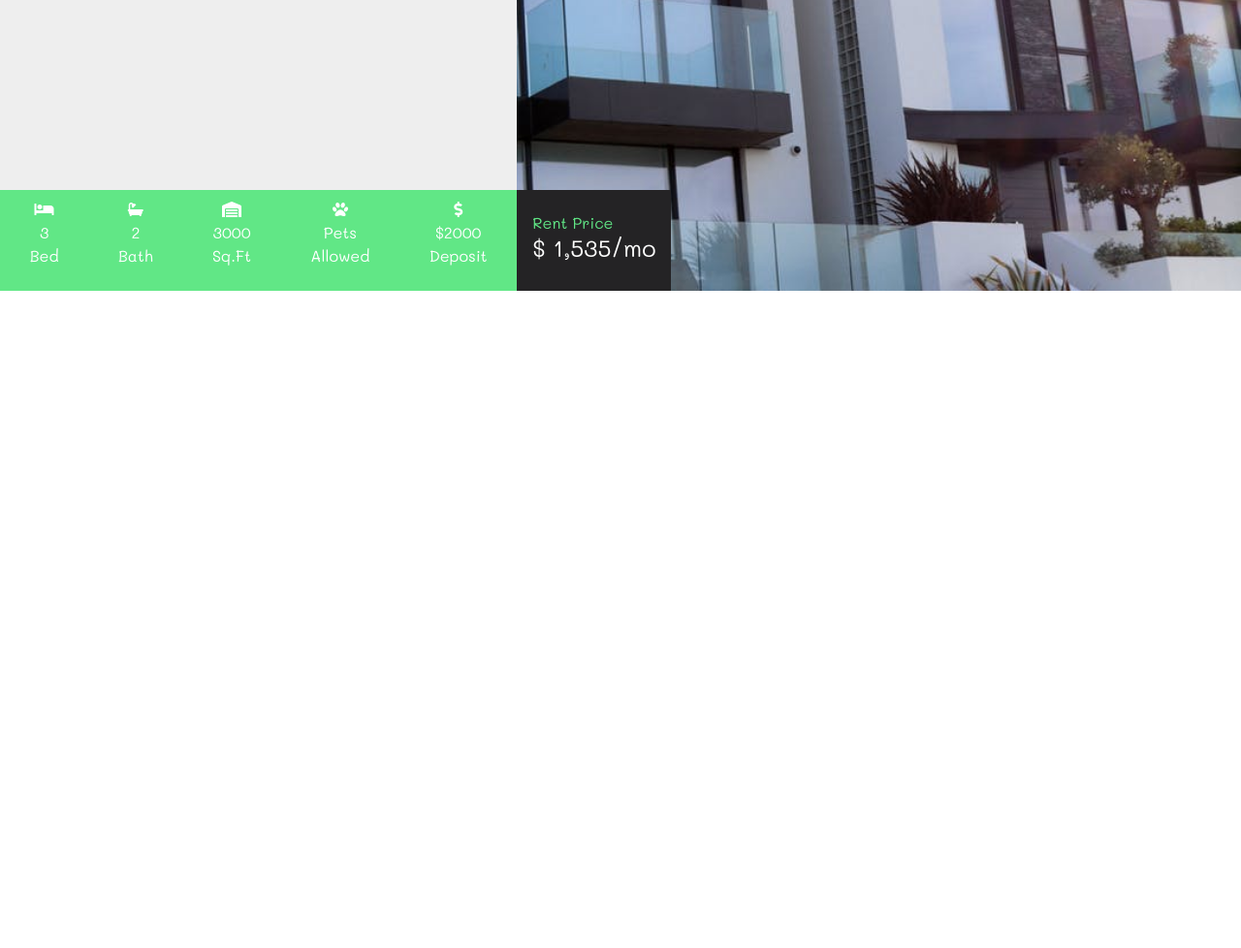
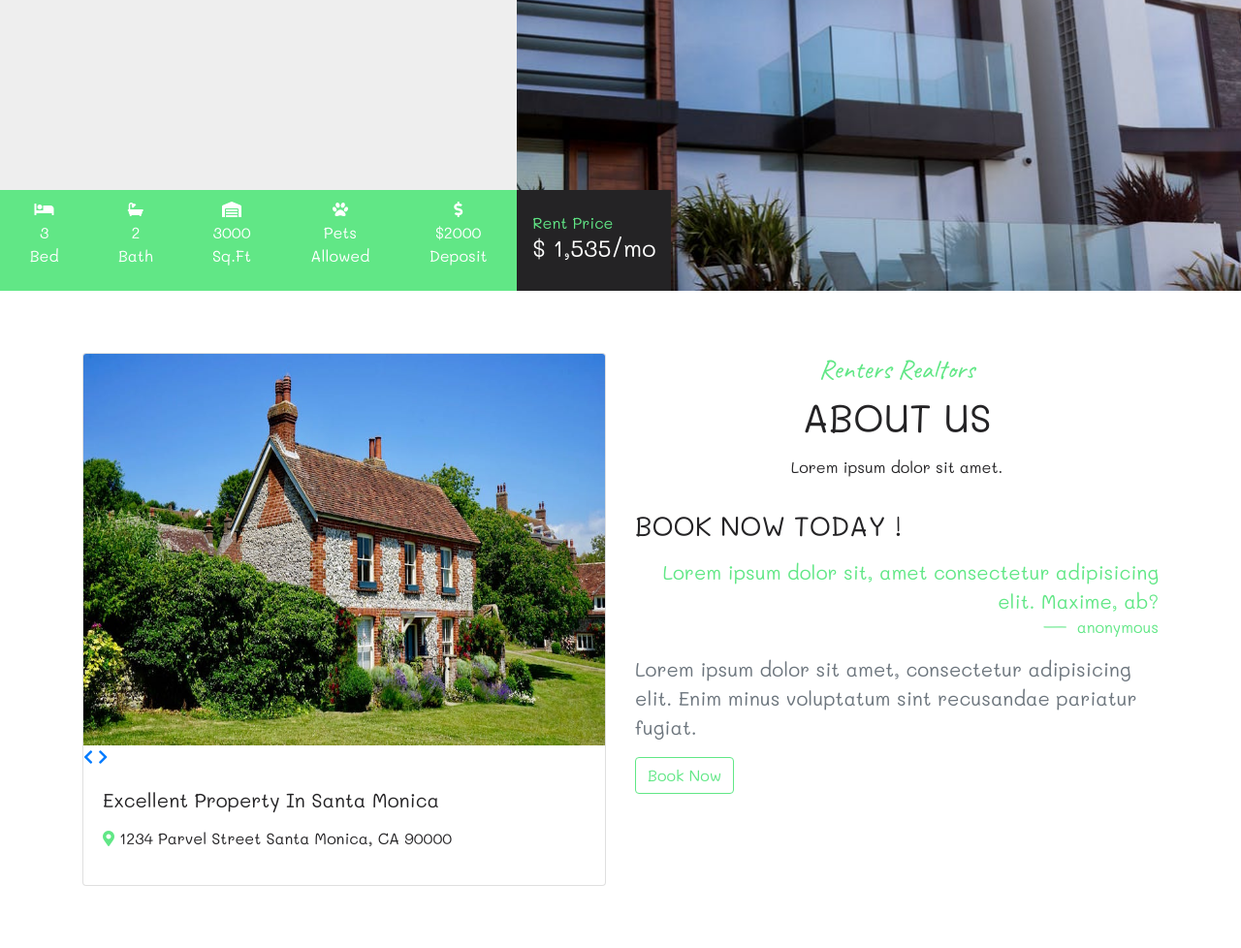
Before and after one commit to jamesnathanan/real-estate-website, a plain HTML site: page index.html in a window 1280 px wide. Shown: the part 500-1478 px from the top of the page at 97% size. Before the commit the page ends 800 px from the top, so only its background shows below. Drawn offline with Linux system fonts and the light colour scheme.

Commit message:
finish about section

```diff
--- a/index.html
+++ b/index.html
@@ -142,6 +142,71 @@
     </header>
     <!-- end of header  -->
 
+    <!-- about section     -->
+    <section class="about py-5" id="about">
+      <div class="container">
+        <div class="row">
+          <!-- about image -->
+          <div class="col-10 col-md-6 mx-auto my-3">
+            <div class="card">
+              <div class="img-container">
+                <img src="./img/featured-1.jpeg" alt="property image" class="card-img-top">
+                <div class="featured-icons">
+                  <a href="#" class="featured-icon-left">
+                    <i class="fas fa-chevron-left"></i>
+                  </a>
+                  <a href="#" class="featured-icon-right">
+                    <i class="fas fa-chevron-right"></i>
+                  </a>
+                </div>
+              </div>
+              <!-- card body -->
+              <div class="card-body">
+                <div class="card-title text-capitalize">
+                  <h5 class="mb-3">excellent property in santa monica</h5>
+                  <p>
+                    <span class="text-green">
+                      <i class="fas fa-map-marker-alt"></i>
+                    </span>
+                    1234 Parvel Street santa monica, CA 90000
+                  </p>
+                </div>
+              </div>
+            </div>
+          </div>
+          <!-- about info -->
+          <div class="col-10 col-md-6 mx-auto my-3">
+            <!-- section title -->
+             <div class="row">
+               <div class="col text-center mb-3">
+                 <h3 class="text-green text-slant text-capitalize">
+                   renters realtors
+                 </h3>
+                 <h1 class="text-uppercase">about us</h1>
+                 <div class="title-underline my-3 bg-secondary">
+                   <div class="title-underline-center"></div>
+                 </div>
+                 <p class="w-75 mx-auto">
+                   Lorem ipsum dolor sit amet.
+                 </p>
+               </div>
+             </div>
+            <!-- end of section tile -->
+            <!-- about info body -->
+            <h3 class="text-uppercase mb-3">book now today !</h3>
+            <blockquote class="blockquote text-right text-green mb-3">
+              <p class="mb-0">Lorem ipsum dolor sit, amet consectetur adipisicing elit. Maxime, ab?</p>
+              <footer class="text-green blockquote-footer">
+                anonymous
+              </footer>
+            </blockquote>
+            <p class="lead text-muted">Lorem ipsum dolor sit amet, consectetur adipisicing elit. Enim minus voluptatum sint recusandae pariatur fugiat.</p>
+            <a href="#" class="btn green__btn text-capitalize">book now</a>
+          </div>
+        </div>
+      </div>
+    </section>
+    <!-- end of about section -->
 
     <!-- jquery -->
     <script src="js/jquery-3.3.1.min.js"></script>
```
